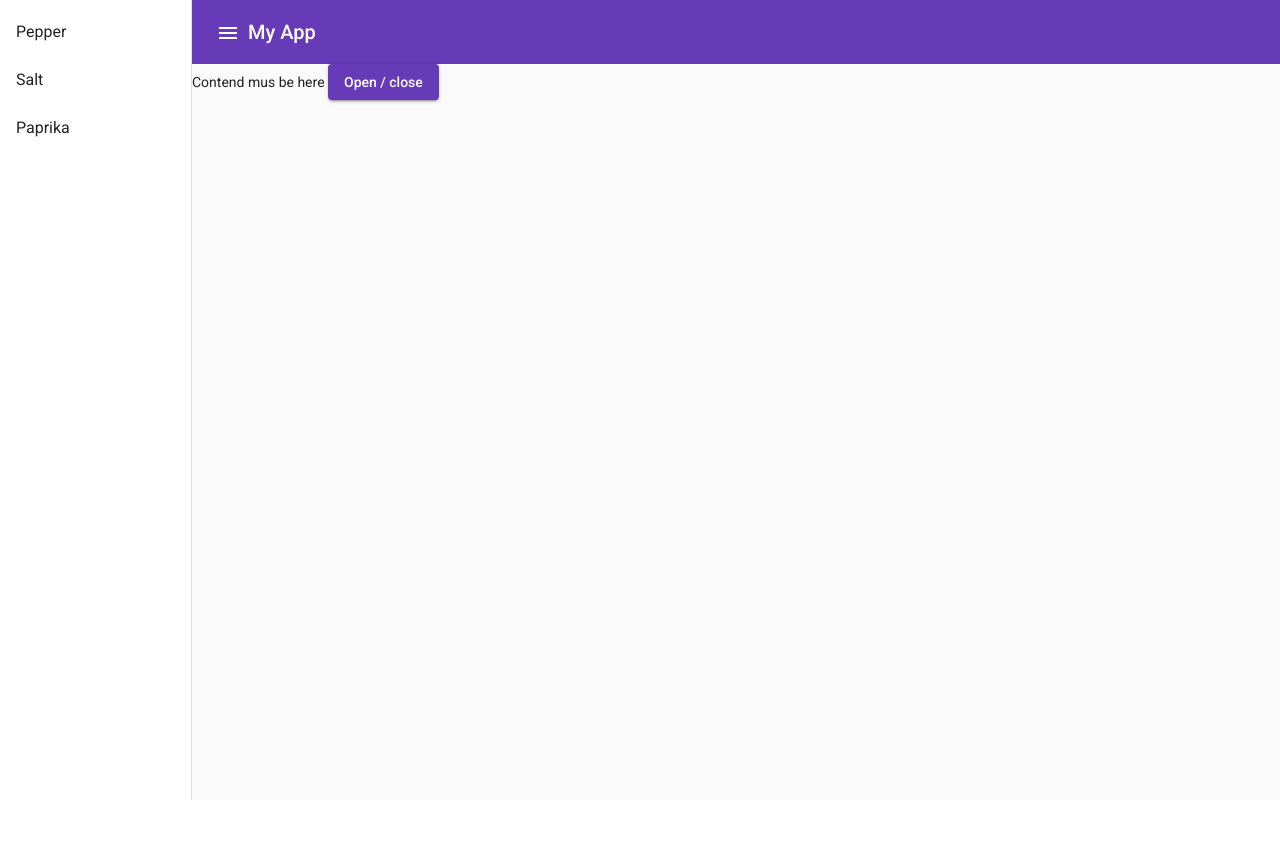
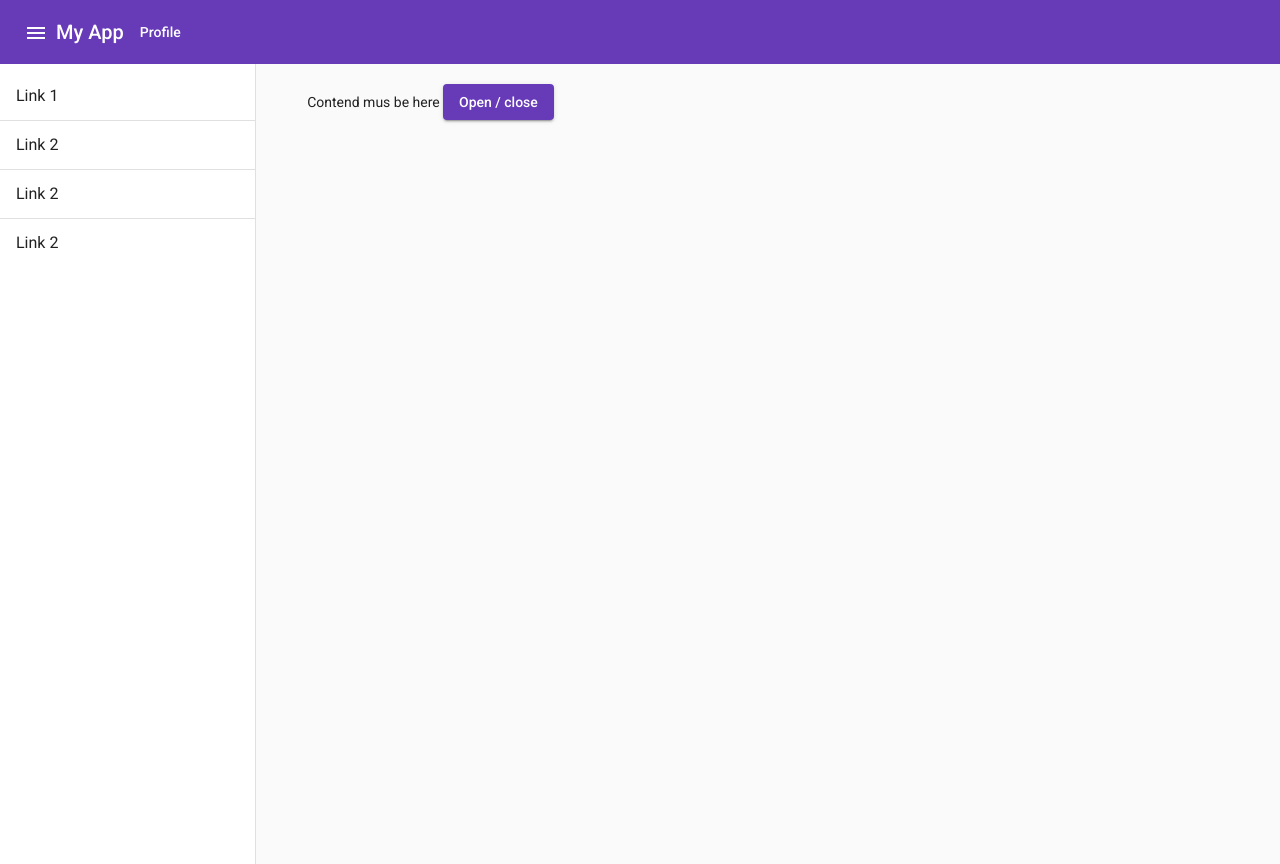
Before and after one commit to Gerguevara/angular-material-class, an Angular app: page / in a window 1280 px wide. Both pictures are taken after a click on the button "menu". Before the commit the page ends 800 px from the top, so only its background shows below. Built offline with nearby package versions, Linux system fonts and the light colour scheme.

Commit message:
list done

```diff
--- a/src/app/app.component.html
+++ b/src/app/app.component.html
@@ -1,20 +1,3 @@
-<!-- main container -->
-<mat-drawer-container class="example-container">
-
-  <!-- Lista Contenido -->
-  <mat-drawer mode="side" [opened]="openend" #drawer>
-
-      <mat-list>
-      <mat-list-item> Pepper  </mat-list-item>
-      <mat-list-item> Salt </mat-list-item>
-      <mat-list-item> Paprika </mat-list-item>
-    </mat-list>
-  </mat-drawer>
-  <!-- Lista Contenido -->
-
-  <!-- contenido -->
-  <mat-drawer-content>
-
     <!-- toolbar -->
     <mat-toolbar color="primary">
       <button mat-icon-button class="example-icon" aria-label="menu icon" (click)="openend =!openend">
@@ -22,13 +5,43 @@
       </button>
 
       <span>My App</span>
-      <span class="example-spacer"></span>
+
+      <span>
+        <button mat-button [matMenuTriggerFor]="menu">Profile</button>
+        <mat-menu #menu="matMenu">
+          <button mat-menu-item>Option 1</button>
+          <button mat-menu-item>Option 2</button>
+        </mat-menu>
+      </span>
     </mat-toolbar>
-<!-- toolbar -->
-    <div>
+    <!-- toolbar -->
+
+<!-- main container -->
+<mat-drawer-container class="example-container">
+
+  <!-- Lista Contenido -->
+  <mat-drawer mode="side" [opened]="openend" #drawer>
+    <mat-nav-list >
+      <a mat-list-item href="#" class="list-item">Link 1</a>
+      <mat-divider></mat-divider>
+      <a mat-list-item href="#" class="list-item">Link 2</a>
+      <mat-divider></mat-divider>
+      <a mat-list-item href="#" class="list-item">Link 2</a>
+      <mat-divider></mat-divider>
+      <a mat-list-item href="#" class="list-item">Link 2</a>
+   </mat-nav-list>
+
+  </mat-drawer>
+  <!-- Lista Contenido -->
+
+  <!-- contenido -->
+  <mat-drawer-content>
+
+
+    <main class="contend">
       Contend mus be here
       <button mat-raised-button color="primary" (click)="drawer.toggle()">Open / close</button>
-    </div>
+    </main>
 
 
   </mat-drawer-content>
--- a/src/app/material/material.module.ts
+++ b/src/app/material/material.module.ts
@@ -4,10 +4,11 @@ import { MatSidenavModule } from '@angular/material/sidenav';
 import {MatToolbarModule} from '@angular/material/toolbar';
 import { MatListModule } from '@angular/material/list';
 import { MatIconModule } from '@angular/material/icon';
-import {MatButtonModule} from '@angular/material/button';
+import { MatButtonModule } from '@angular/material/button';
+import {MatMenuModule} from '@angular/material/menu';
 
 const MaterialComponents = [
-  MatSidenavModule, MatToolbarModule, MatListModule, MatIconModule, MatButtonModule
+  MatSidenavModule, MatToolbarModule, MatListModule, MatIconModule, MatButtonModule, MatMenuModule
 ];
 
 @NgModule({
--- a/src/styles.css
+++ b/src/styles.css
@@ -10,10 +10,21 @@ mat-drawer-container{
 }
 
 mat-drawer{
-  width: 15%;
+  width: 20%;
 }
 
 mat-list{
   display:flex;
   justify-content: center;
 }
+
+
+.contend{
+  margin-top: 2%;
+  margin-left : 5%;
+  margin-right: auto;
+}
+
+.list-item{
+  align-self: center;
+}
```
